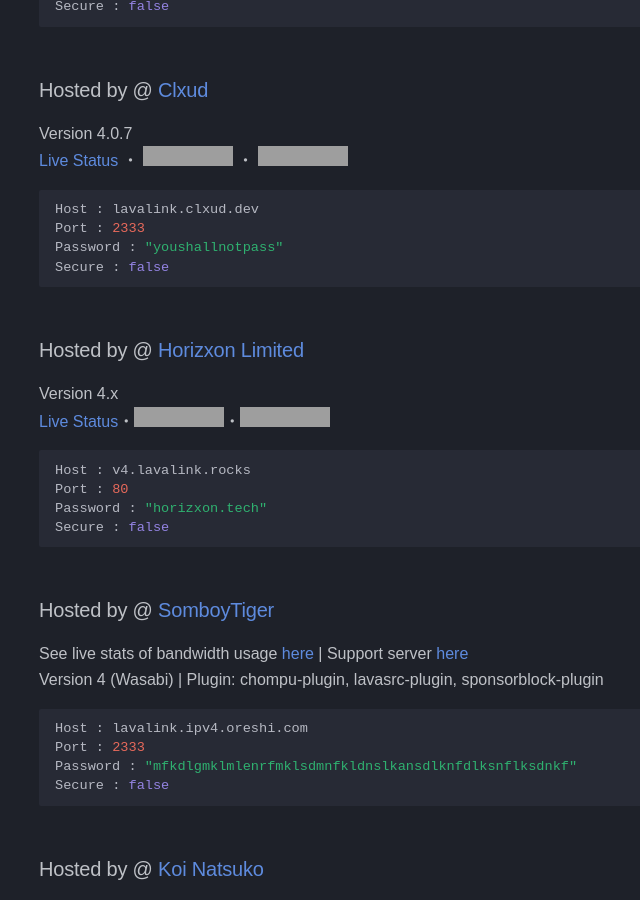
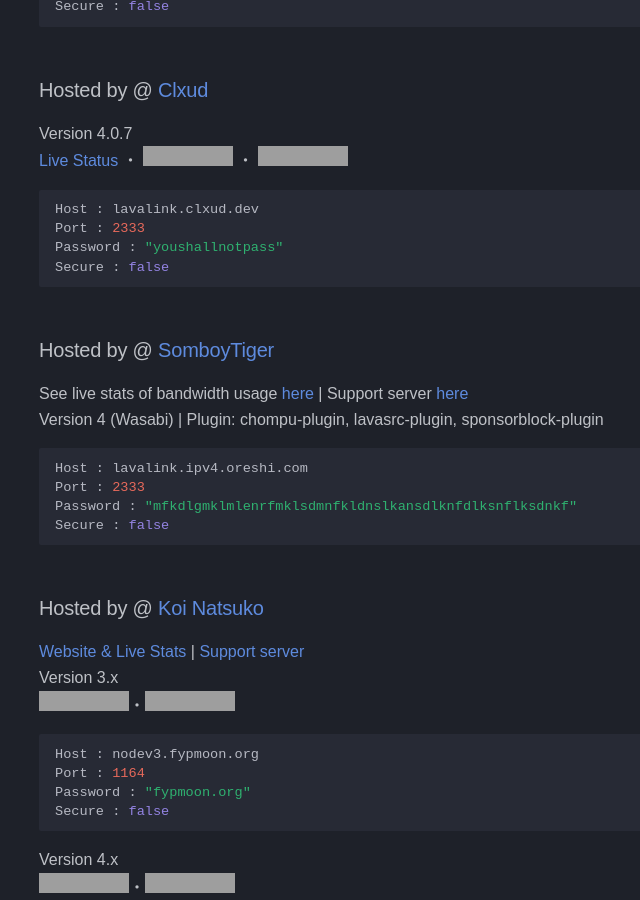
Before and after one commit to DarrenOfficial/lavalink-list, an MkDocs documentation site: the page built from docs/NoSSL/lavalink-without-ssl.md, in a window 1280 px wide and 900 px high, scrolled down 3836 px. Shown: the whole window, without its empty margins (7-647 px from the left). Built offline with MkDocs 1.6.1 and Material for MkDocs 9.7.7, drawn with Linux system fonts in a browser that asks for light colours; some web fonts are replaced; comment, search, counter and statistics services are not loaded; a style sheet for code colours, icons or effects is not loaded; some of the changed text lies outside the part shown; grey boxes are pictures that could not be loaded.

Commit message:
Update and fix badge endpoint (#596)
* Update and fix badge endpoint

* Deletes other inactive nodes

---------

Co-authored-by: AjieDev <ajiedev@ajieblogs.eu.org>

````diff
--- a/docs/NoSSL/lavalink-without-ssl.md
+++ b/docs/NoSSL/lavalink-without-ssl.md
@@ -179,16 +179,6 @@ Password : "youshallnotpass"
 Secure : false
 ```
 
-### Hosted by @ [Horizxon Limited](https://github.com/HenGPlayZ/)
-Version 4.x <br />
-[Live Status](https://status.lavalink.rocks)・![stat](https://status.hengnation.dev/api/badge/25/status)・![connections](https://api.lavalink.rocks/v4/badge/connections)
-```bash
-Host : v4.lavalink.rocks
-Port : 80
-Password : "horizxon.tech"
-Secure : false
-```
-
 ### Hosted by @ [SomboyTiger](https://chompubot.work)
 See live stats of bandwidth usage [here](https://status.oreshi.com/report/uptime/43d758c2b718157e83d5726e1d0244a0/) | Support server [here](https://discord.gg/RPCfvBSUuM) <br />
 Version 4 (Wasabi) | Plugin: chompu-plugin, lavasrc-plugin, sponsorblock-plugin
@@ -202,7 +192,7 @@ Secure : false
 ### Hosted by @ [Koi Natsuko](https://fypmoon.org)
 [Website & Live Stats](https://status.fypmoon.org/status/main) | [Support server](https://discord.gg/Mt2Pe8gr9C) <br />
 Version 3.x <br />
-![uptime](https://status.fypmoon.org/api/badge/2/uptime?style=flat-square)・![status](https://status.fypmoon.org/api/badge/2/status?style=flat-square)
+![uptime](https://status.fypmoon.org/api/badge/1/uptime?style=flat-square)・![status](https://status.fypmoon.org/api/badge/1/status?style=flat-square)
 ```bash
 Host : nodev3.fypmoon.org
 Port : 1164
@@ -210,7 +200,7 @@ Password : "fypmoon.org"
 Secure : false
 ```
 Version 4.x <br />
-![uptime](https://status.fypmoon.org/api/badge/4/uptime?style=flat-square)・![status](https://status.fypmoon.org/api/badge/4/status?style=flat-square)
+![uptime](https://status.fypmoon.org/api/badge/3/uptime?style=flat-square)・![status](https://status.fypmoon.org/api/badge/3/status?style=flat-square)
 ```bash
 Host : nodev4.fypmoon.org
 Port : 1118
````
